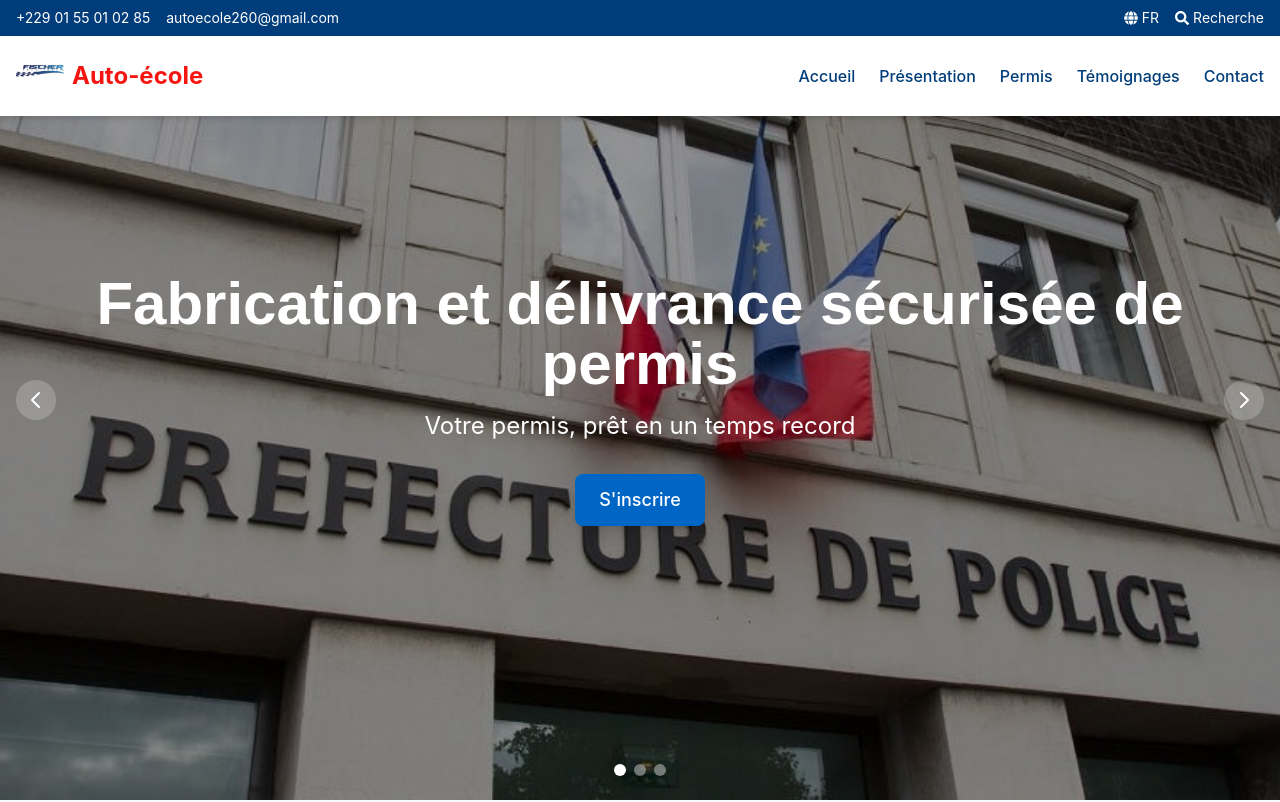
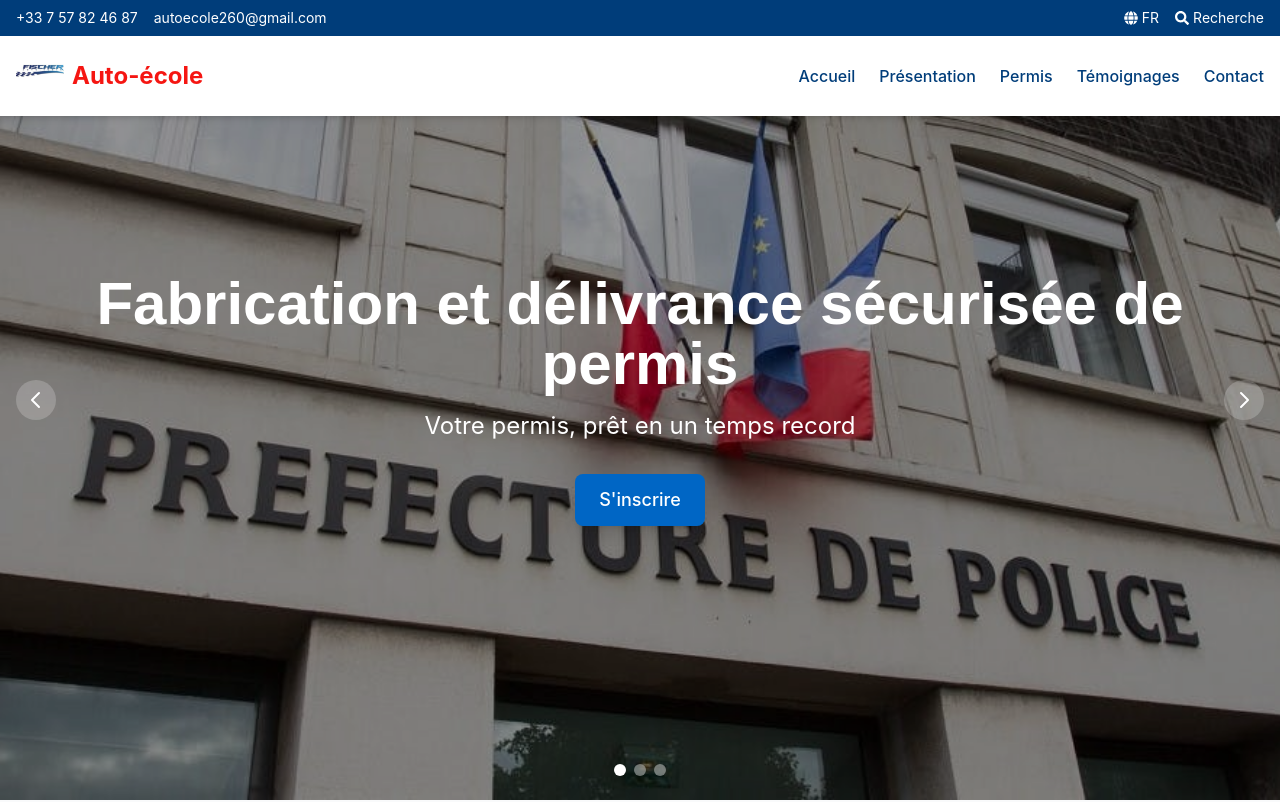
Before and after one commit to Apero48/AuteEcole, a Next.js app in the folder frontend/: page / in a window 1280 px wide. Shown: the top 802 px of the page. Built offline with nearby package versions, Linux system fonts and the light colour scheme.

Commit message:
Mise à jour du numéro de téléphone unique à +33 7 57 82 46 87 sur tout le site

```diff
--- a/frontend/src/components/layout/Header.js
+++ b/frontend/src/components/layout/Header.js
@@ -25,7 +25,7 @@ const Header = () => {
       <div className="bg-primary-700 text-white px-4 py-2">
         <div className="container mx-auto flex justify-between items-center">
             <div className="hidden md:flex space-x-4 text-sm">
-            <a href="tel:+22921312485" className="hover:text-secondary-300">+229 01 55 01 02 85</a>
+            <a href="tel:+33757824687" className="hover:text-secondary-300">+33 7 57 82 46 87</a>
             <a href="mailto:autoecole260@gmail.com" className="hover:text-secondary-300">autoecole260@gmail.com</a>
           </div>
           <div className="flex items-center space-x-4">
--- a/frontend/src/pages/PresentationPage.js
+++ b/frontend/src/pages/PresentationPage.js
@@ -380,7 +380,7 @@ const PresentationPage = () => {
                     <FaPhoneAlt className="text-yellow-400 mr-3" />
                     <div>
                       <h3 className="font-semibold">Téléphone</h3>
-                      <a href="tel:+33123456789" className="text-blue-100 hover:underline">01 23 45 67 89</a>
+                      <a href="tel:+33757824687" className="text-blue-100 hover:underline">+33 7 57 82 46 87</a>
                     </div>
                   </div>
 
```
